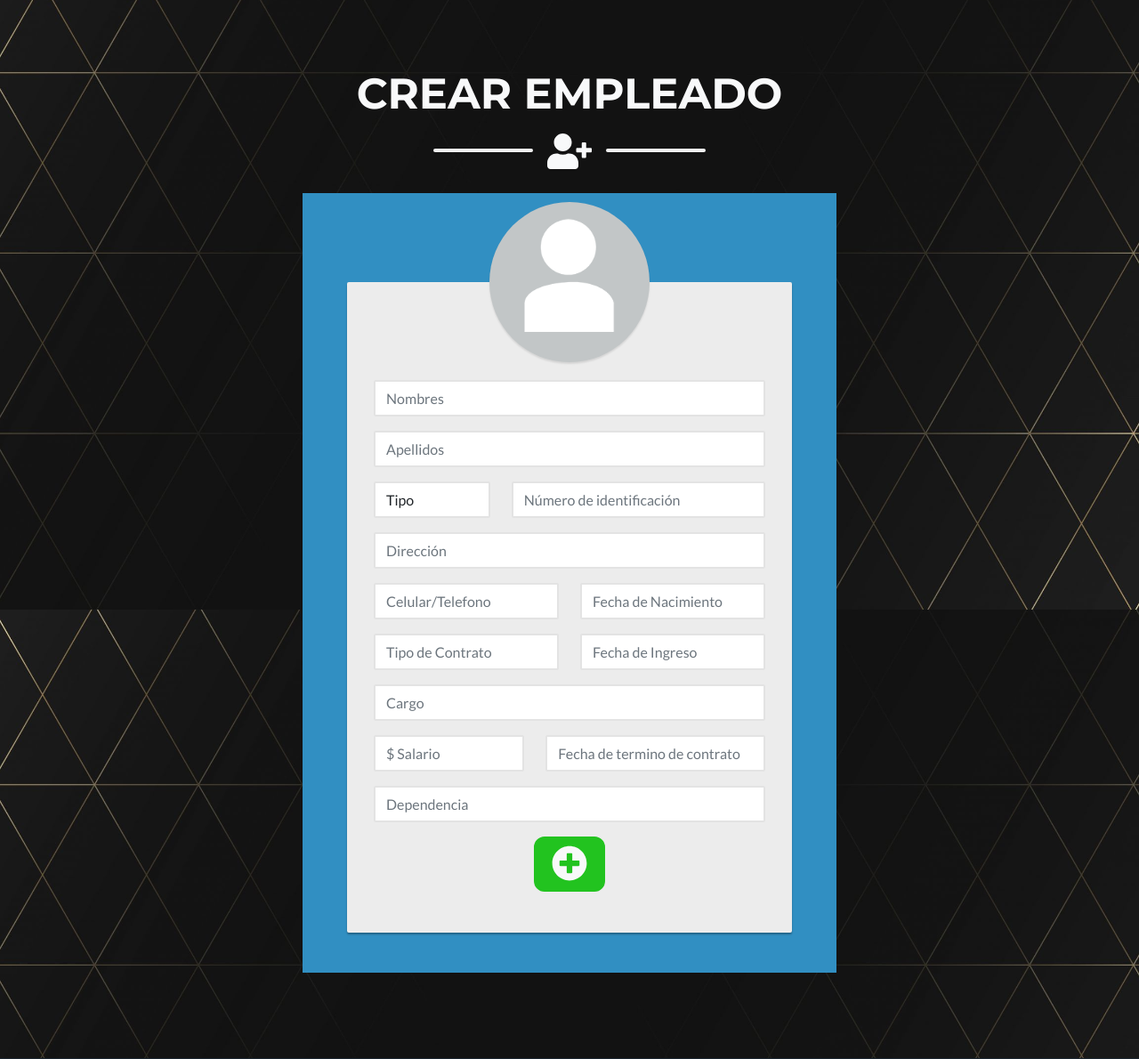
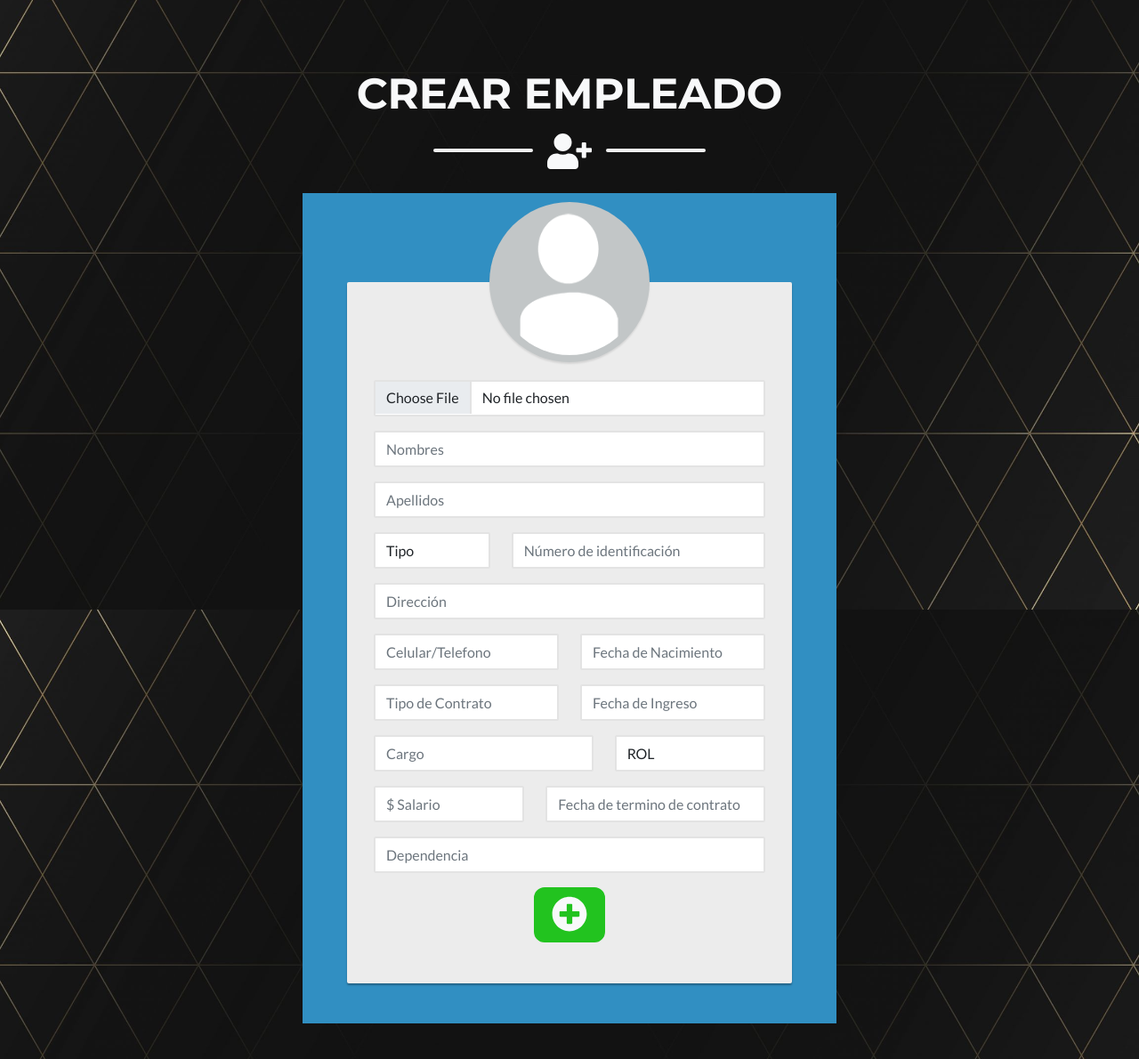
Before and after one commit to SaninfomaxUN/Ciclo3_MisionTIC2022, a Flask app: page /admin/crearEmpleado in a window 1280 px wide. Shown: the part 115-1305 px from the top of the page at 89% size. Run offline with Flask 2, Linux system fonts and the light colour scheme; some libraries are stand-ins or nearby versions.

Commit message:
Imagenes_CrearUsuario_Listo Alertas_Creacion_Usuario

```diff
--- a/sprint3/main.py
+++ b/sprint3/main.py
@@ -1,8 +1,11 @@
 from flask import Flask, request
 from flask import render_template,url_for,redirect
+from werkzeug.utils import secure_filename
 import sqlite3
+import os
 
 app = Flask(__name__)
+app.config['UPLOAD_FOLDER'] = './static/assets/img/Perfil'
 
 @app.route("/",methods=['GET','POST'])
 def redireccionar(palabra=None):
@@ -49,6 +52,7 @@ def buscarEmpleado():
     print("entre a buscar")
     if request.method == "POST":
         try:
+            print("entre a buscar")
             w_numeroId=request.form["numeroId"]
             w_tipo=request.form["tipo"]
             with sqlite3.connect("db/db_mayordomo.db") as console:
@@ -77,7 +81,8 @@ def gestionarRetro():
 @app.route('/admin/crearEmpleado',methods=['GET','POST'])
 def crearEmpleado():
     title = "Crear Empleado"
-
+    w_numeroId = "";
+    w_tipo="";
     msg = ""
     if request.method == "POST":
         try:
@@ -92,25 +97,47 @@ def crearEmpleado():
             w_tipoContrato=request.form["tipoContrato"]
             w_fechaIngreso=request.form["fechaIngreso"]
             w_cargo=request.form["cargo"]
+            w_rol = request.form["ROL"]
             w_salario=request.form["salario"]
             w_fechaTerminoContrato=request.form["fechaTerminoContrato"]
             w_dependencia=request.form["dependencia"]
             with sqlite3.connect("db/db_mayordomo.db") as console:
                 cursor=console.cursor()
-                statement="INSERT into empleados (numeroId,tipo,nombre,apellido,direccion,telefono,fechaNacimiento, tipoContrato,fechaIngreso,cargo,salario,fechaTerminoContrato,dependencia,rol,clave) values (?,?,?,?,?,?,?,?,?,?,?,?,?,?,?)"
-                cursor.execute(statement,(w_numeroId,w_tipo,w_nombre,w_apellido,w_direccion,w_telefono,w_fechaNacimiento,w_tipoContrato,w_fechaIngreso,w_cargo,w_salario,w_fechaTerminoContrato,w_dependencia," ","plm"))
+                statement="INSERT into empleados (numeroId,tipo,nombre,apellido,direccion,telefono,fechaNacimiento,tipoContrato,fechaIngreso,cargo,salario,fechaTerminoContrato,dependencia,rol,clave) values (?,?,?,?,?,?,?,?,?,?,?,?,?,?,?)"
+                cursor.execute(statement,(w_numeroId,w_tipo,w_nombre,w_apellido,w_direccion,w_telefono,w_fechaNacimiento,w_tipoContrato,w_fechaIngreso,w_cargo,w_salario,w_fechaTerminoContrato,w_dependencia,w_rol,"plm"))
                 console.commit()
                 msg = "Empleado creado satisfactoriamente"
-        except:
+
+
+            # Almacenar la Imagen del perfil
+            f = request.files['fotoPerfil']
+            # Guardamos el archivo en el directorio "Archivos PDF"
+            f.save(os.path.join(app.config['UPLOAD_FOLDER'], w_numeroId + ".png"))
+
+            console.close()
+            return render_template('crearEmpleado.html', title=title, nombrePag="Crear Empleado",
+                                   nombreIcono="fas fa-user-plus",
+                                   mensaje="El usuario con " + w_tipo + " " + w_numeroId + " ha sido creado Correctamente!",
+                                   tipoMensaje="success", mostrar="True")
+
+        except Exception as e:
             console.rollback()
-            msg = "No se pudo agregar el empleado a la BD"
-        finally:
-#            return render_template("success.html",msg = msg)
-            msg = "Proceso finalizado"
+            console.close()
+            mensaje="";
+            tipoMensaje = ""
+            if "UNIQUE constraint failed" in str(e):
+                mensaje="El usuario " + w_tipo + " " + w_numeroId + " ya se encuentra registrado!!"
+                tipoMensaje="warning"
+            else:
+                mensaje="Lo sentimos. El usuario NO ha sido creado Correctamente :("
+                tipoMensaje="danger"
+            return render_template('crearEmpleado.html', title=title, nombrePag="Crear Empleado",
+                                   nombreIcono="fas fa-user-plus",
+                                   mensaje=mensaje,
+                                   tipoMensaje=tipoMensaje, mostrar="True")
 
-        console.close()
-
-    return render_template('crearEmpleado.html', title = title, nombrePag="Crear Empleado", nombreIcono="fas fa-user-plus")
+    return render_template('crearEmpleado.html', title = title, nombrePag="Crear Empleado", nombreIcono="fas fa-user-plus",
+                           mostrar="False")
 
 @app.route('/admin/editarEmpleado',methods=['GET','POST'])
 def editarEmpleado():
--- a/sprint3/static/css/estilos.css
+++ b/sprint3/static/css/estilos.css
@@ -87,7 +87,7 @@ body {
     border-radius: 50% !important;
     z-index: 9 !important;
     background: #c2c6c7 !important;
-    padding: 15px !important;
+    padding: 8px !important;
     box-shadow: 0px 2px 2px rgba(0, 0, 0, 0.1) !important;
 }
 .login-form .avatar .img-form {
--- /dev/null
+++ b/sprint3/static/js/admin.js
@@ -0,0 +1,22 @@
+function mostrarLogoSubido() {
+    const [file] = fotoPerfil.files
+    if (file) {
+      document.getElementById('fotoSubida').setAttribute('src', URL.createObjectURL(file));
+  }
+}
+
+var alertaMensaje = document.getElementById('divAlerta')
+
+function mostrarAlertaBootstrap(message, type) {
+  var wrapper = document.createElement('div')
+  wrapper.innerHTML = '<div class="alert alert-' + type + ' alert-dismissible" role="alert">' + message + '<button type="button" class="btn-close" data-bs-dismiss="alert" aria-label="Close"></button></div>'
+
+  alertaMensaje.append(wrapper)
+}
+
+function activarAlerta(mensaje, tipoMensaje, boolean){
+    if (boolean == "True") {
+        mostrarAlertaBootstrap(mensaje, tipoMensaje)
+      }
+
+}
--- a/sprint3/templates/base/base.html
+++ b/sprint3/templates/base/base.html
@@ -25,7 +25,7 @@
 
 
     </head>
-    <body id="page-top">
+    <body id="page-top" onload="activarAlerta('{{ mensaje }}', '{{ tipoMensaje}}','{{ mostrar }}' )">
         <!-- Navigation-->
         <nav class="navbar navbar-expand-lg colorAzulClaroFondo text-uppercase fixed-top" id="mainNav">
             <div class="container">
@@ -43,9 +43,12 @@
             </div>
         </nav>
 
+
+
         <!-- Plantilla Base de Contenido -->
         <section class="page-section masthead" id="contact">
             <div class="container ">
+                <div id="divAlerta"></div>
                 <!-- Titulo-->
                 <h2 class="page-section-heading text-center text-uppercase text-light mb-0">{{nombrePag}}</h2>
                 <!-- Divisor-->
@@ -78,5 +81,6 @@
         <!-- * * Activate your form at https://startbootstrap.com/solution/contact-forms * *-->
         <!-- * * * * * * * * * * * * * * * * * * * * * * * * * * * * * * * * * * * * * * * *-->
         <script src="https://cdn.startbootstrap.com/sb-forms-latest.js"></script>
+        <script type='text/javascript' src='../../static/js/admin.js'></script>
     </body>
 </html>
--- a/sprint3/templates/crearEmpleado.html
+++ b/sprint3/templates/crearEmpleado.html
@@ -7,11 +7,14 @@
     <div class="container colorAzulClaroFondo fondoPrincipal">
         <div class=" tamañoFormularioColumna login-form">
 <!--            <form class="form-form" action="/examples/actions/confirmation.php" method="POST">  -->
-            <form class="form-form" action="/admin/crearEmpleado" method="POST">
-                <div class="avatar">
-                    <img class="img-form" src="../static/assets/img/avatar.png" alt="Avatar">
+            <form class="form-form" action="/admin/crearEmpleado" method="POST" enctype="multipart/form-data">
+                <div class="">
+                    <img class="img-form avatar" id="fotoSubida" src="../static/assets/img/avatar.png" alt="Avatar">
                 </div>
                 <div class="form-group" style="margin-top: 5rem">
+                    <input type="file" id="fotoPerfil" name="fotoPerfil" class="form-control" accept="image/png, image/jpg, image/jpeg" onchange="mostrarLogoSubido()" required="required">
+                </div>
+                <div class="form-group" style="">
                     <input type="text" class="form-control" name="nombre" placeholder="Nombres" required="required">
                 </div>
                 <div class="form-group">
@@ -61,7 +64,21 @@
                    </div>
                 </div>
                 <div class="form-group">
-                    <input type="text" class="form-control" name="cargo" placeholder="Cargo" required="required">
+                    <div class="container marginNuloLados paddingNuloLados">
+                      <div class="row">
+                          <div class="col-7">
+                            <input type="text" class="form-control" name="cargo" placeholder="Cargo" required="required">
+                          </div>
+                         <div class="col-5">
+                            <select class="form-control" name="ROL" required="required">
+                                <option hidden selected value="">ROL</option>
+                                <option value="SuperAdmin">SuperAdmin</option>
+                                <option value="Admin">Admin</option>
+                                <option value="Empleado">Empleado</option>
+                            </select>
+                        </div>
+                      </div>
+                   </div>
                 </div>
                 <div class="form-group">
                    <div class="container marginNuloLados paddingNuloLados">
```
Also changed, not shown: sprint3/db/db_mayordomo.db (added), sprint3/static/assets/img/Perfil/78444125.png (added), 1 other file.
